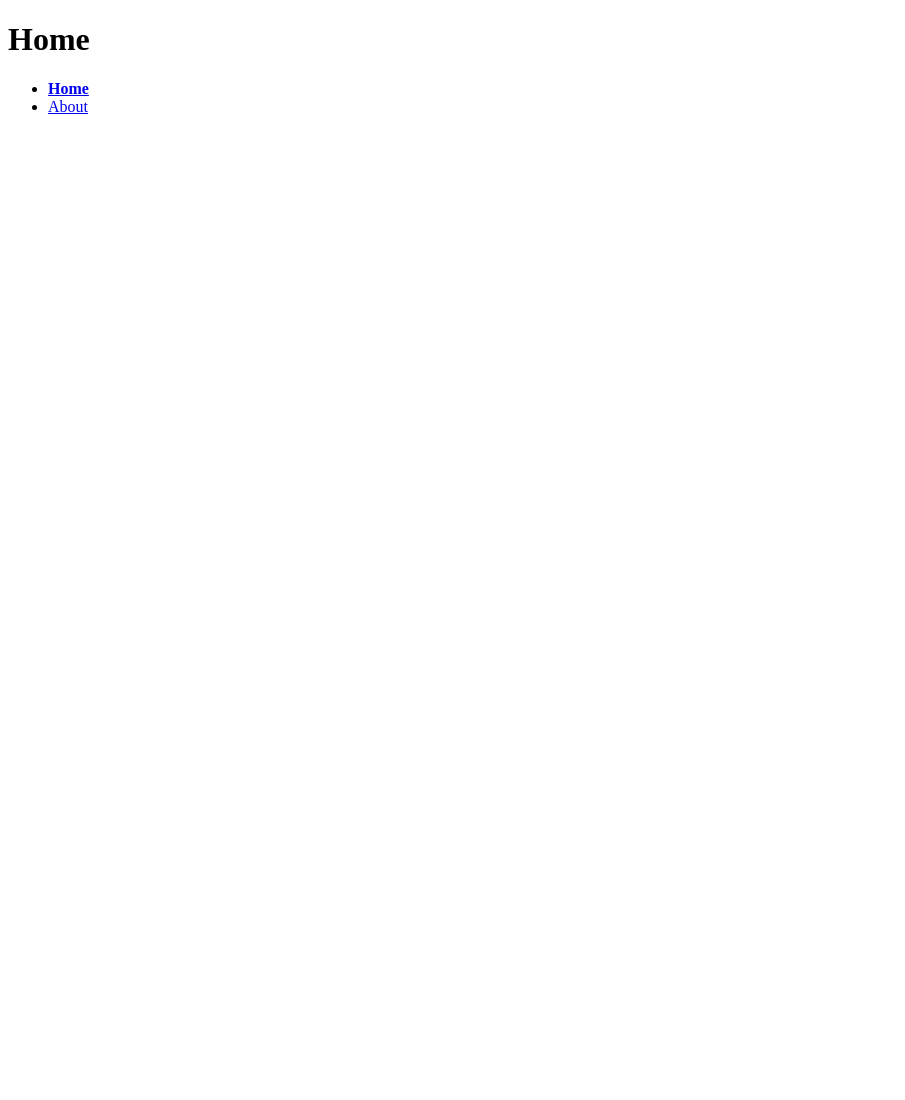
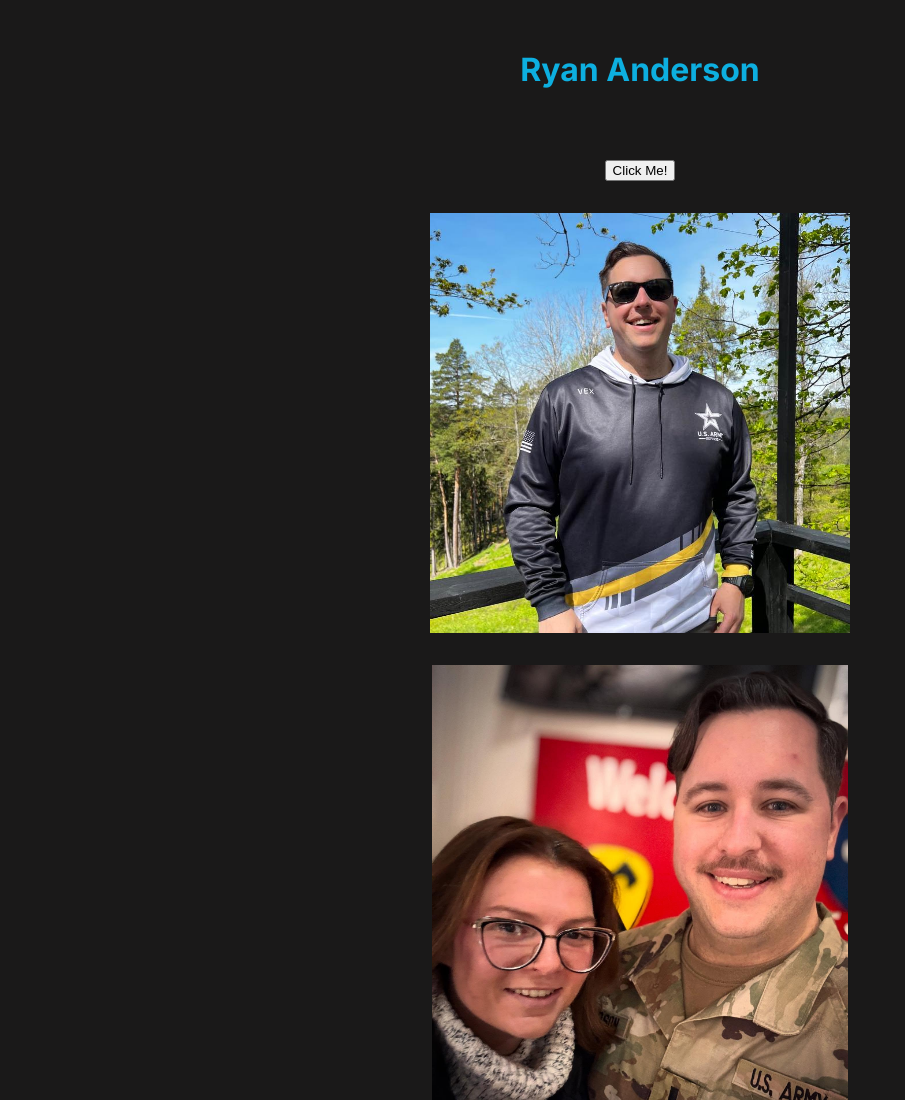
Before and after one commit to ander3rt-vex/ScrollReveal, a plain HTML site: page index.html in a window 1280 px wide. Shown: the top 1100 px of the page, without its empty margins (0-905 px from the left). Before the commit the page ends 800 px from the top, so only its background shows below. Drawn offline with nearby package versions, Linux system fonts and the light colour scheme.

Commit message:
all changes

```diff
--- a/index.html
+++ b/index.html
@@ -3,17 +3,26 @@
   <head>
     <meta charset="UTF-8">
     <meta name="viewport" content="width=device-width, initial-scale=1.0">
-    <title>Homepage</title>
+    <title>Scroll Reveal Project</title>
+    <script src="https://unpkg.com/scrollreveal"></script>
+    <script>
+      ScrollReveal({ reset: true});
+    </script>
+    <script src="index.js"></script>
     <link rel="stylesheet" href="screen.css">
   </head>
   <body>
-    <h1>Home</h1>
-    <nav>
-      <ul>
-        <li><a href="index.html" class="active">Home</a></li>
-        <li><a href="about.html">About</a></li>
-      </ul>
-    </nav>
-    <script src="index.js"></script>
+    <h1>Ryan Anderson</h1>
+    <main class="site">
+    <div class="column">
+      <button id="click">Click Me!</button>
+      <div class="picture-1"></div>
+      <div class="picture-2"></div>
+      <div class="picture-3"></div>
+      <div class="picture-4"></div>
+      <div class="picture-5"></div>
+    </div>
+    </section>
+    </main>
   </body>
 </html>
--- a/index.js
+++ b/index.js
@@ -1 +1,25 @@
 // Add JavaScript below
+function ClickOMatic() {
+        alert('Hello, I dont get ScrollReveal!');
+  }
+
+window.onload = function() {
+ const click = document.getElementById('click');
+
+ click.addEventListener("click", (event) => {
+    ClickOMatic();
+ });
+
+ ScrollReveal().reveal('.site', {delay: 1000});
+
+ ScrollReveal().reveal('div.picture-1', {distance: '50px'});
+
+ ScrollReveal().reveal('div.picture-2', {duration: 500});
+
+ ScrollReveal().reveal('div.picture-3', {origin: 'left'});
+
+ ScrollReveal().reveal('div.picture-4', {interval: 600});
+
+ ScrollReveal().reveal('div.picture-5', {origin: 'bottom'});
+
+};
--- a/screen.css
+++ b/screen.css
@@ -1,4 +1,78 @@
 /* Add screen styles below */
-a.active {
-    font-weight: bold;
+@import url('https://fonts.googleapis.com/css2?family=Inter:ital,opsz,wght@0,14..32,100..900;1,14..32,100..900&display=swap');
+
+:root {
+    --main-bg-color: #1a1919;
+    --primary-text-color: #0dafe0;
+    --accent-color: #13a2e4;
 }
+
+body {
+    background: var(--main-bg-color);
+    color:  var(--primary-text-color);
+    font-family: "inter", sans-serif;
+    margin: 0;
+    padding: 0;
+}
+
+h1 {
+    padding: 50px;
+    margin-top: auto;
+    text-align: center;
+    color: var(--primary-text-color);
+    font-style: bold;
+}
+
+ .column {
+      display: flex;
+      flex-direction: column;
+      align-items: center;
+      gap: 32px;
+      max-width: 560px;
+      margin: 0 auto;
+}
+
+div.picture-1 {
+    background: url('Ryan1.jpg') no-repeat center;
+    background-size: contain;
+    width: 100%;
+    height: 400px;
+    border-radius: 8px;
+    padding: 10px;
+}
+
+div.picture-2 {
+    background: url('promotion.jpg') no-repeat center;
+    background-size: contain;
+    width: 100%;
+    height: 500px;
+    border-radius: 8px;
+    padding: 10px;
+}
+
+div.picture-3 {
+    background: url('OverwatchGM2.png') no-repeat center;
+    background-size: contain;
+    width: 100%;
+    height: 500px;
+    border-radius: 8px;
+    padding: 10px;
+}
+
+div.picture-4 {
+    background: url('Bass.jpg') no-repeat center;
+    background-size: contain;
+    width: 100%;
+    height: 500px;
+    border-radius: 8px;
+    padding: 10px;
+}
+
+div.picture-5 {
+    background: url('Mountains.jpg') no-repeat center;
+    background-size: contain;
+    width: 100%;
+    height: 500px;
+    border-radius: 8px;
+    padding: 10px;
+}
```
Also changed, not shown: Bass.jpg (added), Mountains.jpg (added), OverwatchGM2.png (added), Ryan1.jpg (added), Tuba.jpg (added), promotion.jpg (added).
